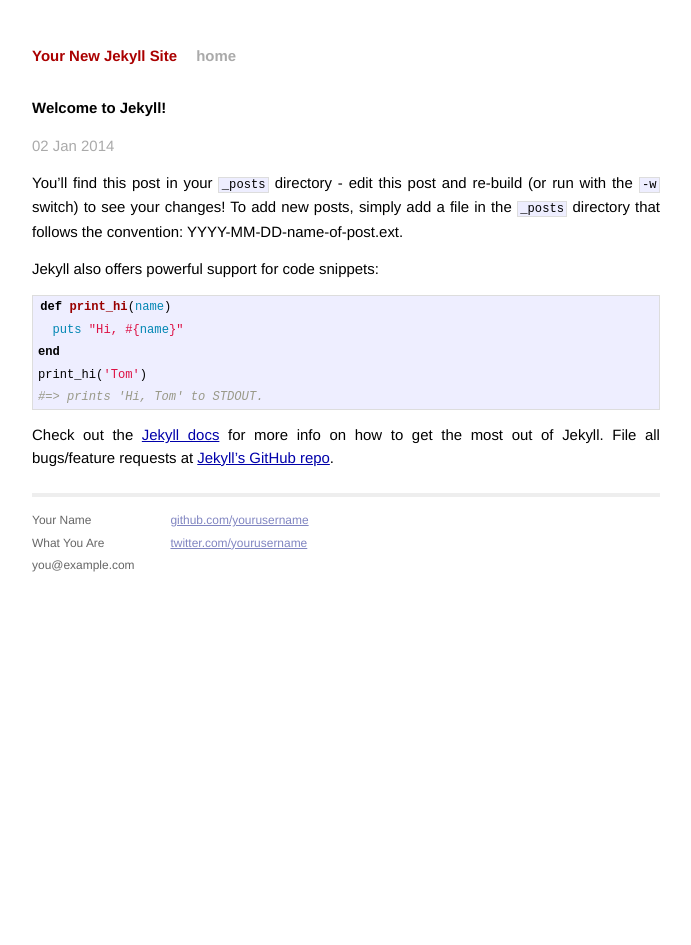
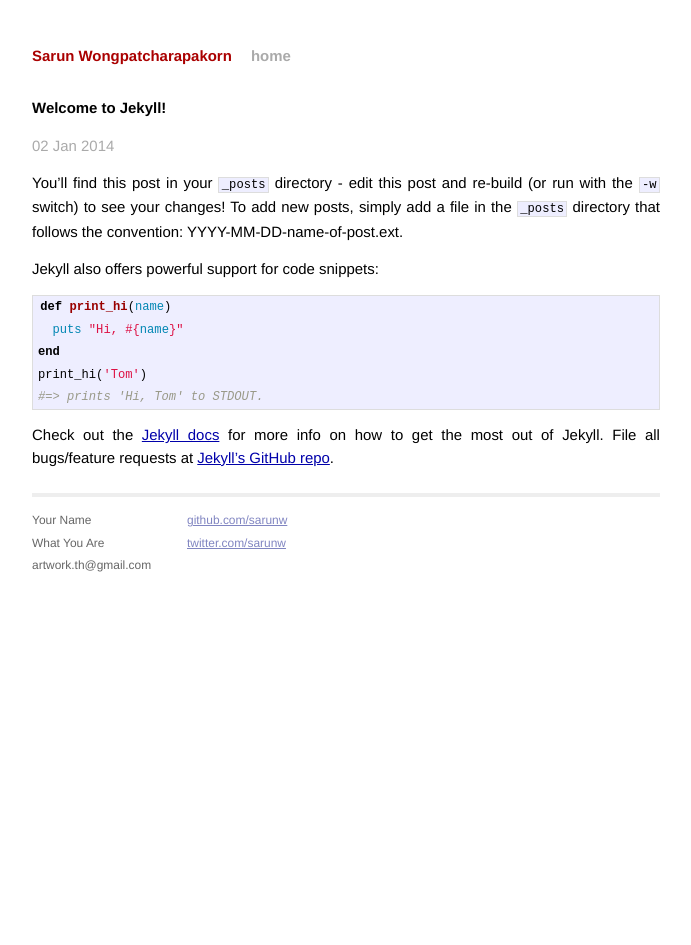
Before and after one commit to sarunw/sarunw.github.io, a Jekyll site: the page built from _posts/2014-01-02-welcome-to-jekyll.markdown, in a window 1280 px wide. Shown: the whole page, without its empty margins (294-985 px from the left). Built offline with Jekyll 4.4.1, drawn with Linux system fonts in a browser that asks for light colours; Markdown is read by kramdown in place of the engine named in the settings.

Commit message:
Edit meta data

```diff
--- a/_config.yml
+++ b/_config.yml
@@ -1,3 +1,3 @@
-name: Your New Jekyll Site
+name: Sarun Wongpatcharapakorn
 markdown: redcarpet
 pygments: true
--- a/_layouts/default.html
+++ b/_layouts/default.html
@@ -28,13 +28,13 @@
               <p>
                 Your Name<br />
                 What You Are<br />
-                you@example.com
+                artwork.th@gmail.com
               </p>
             </div>
             <div class="contact">
               <p>
-                <a href="https://github.com/yourusername">github.com/yourusername</a><br />
-                <a href="https://twitter.com/yourusername">twitter.com/yourusername</a><br />
+                <a href="https://github.com/sarunw">github.com/sarunw</a><br />
+                <a href="https://twitter.com/sarunw">twitter.com/sarunw</a><br />
               </p>
             </div>
           </div>
```
